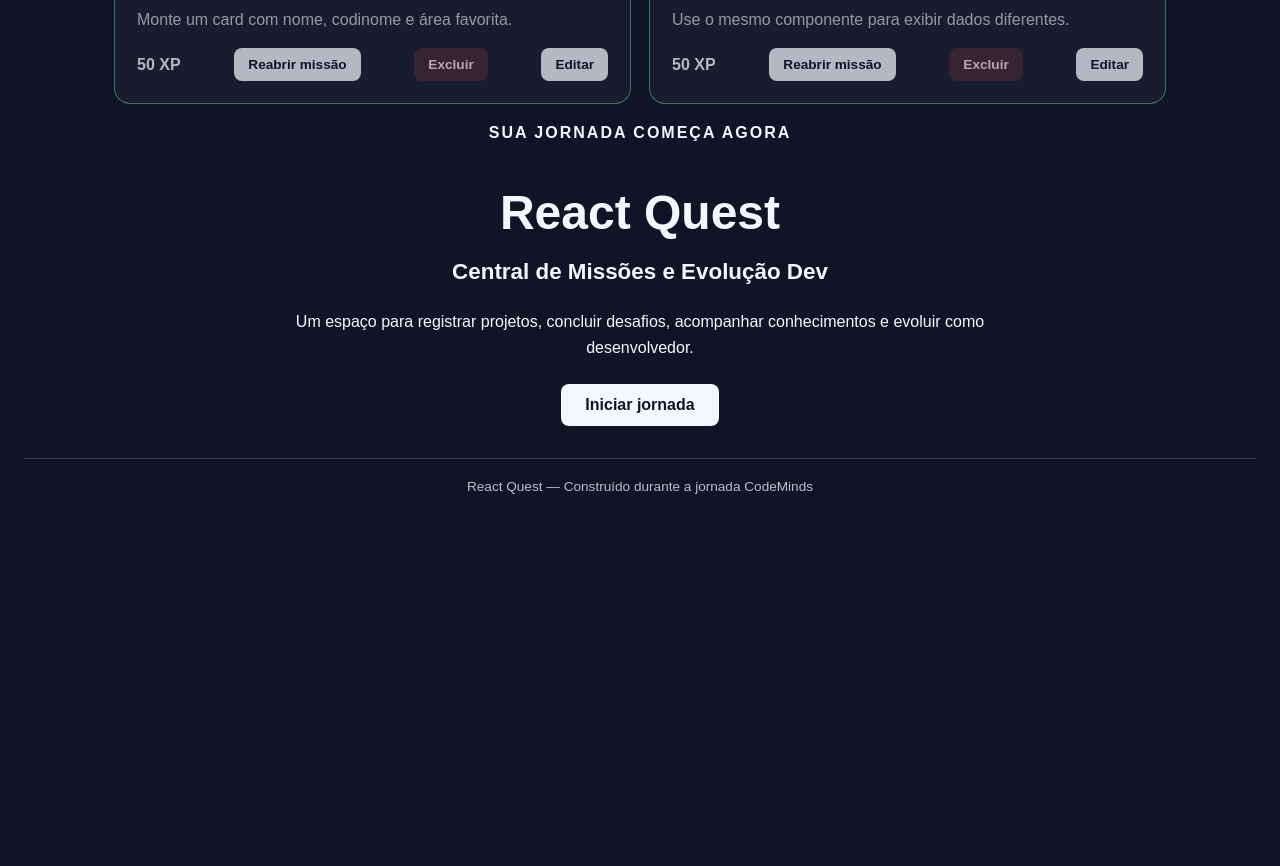
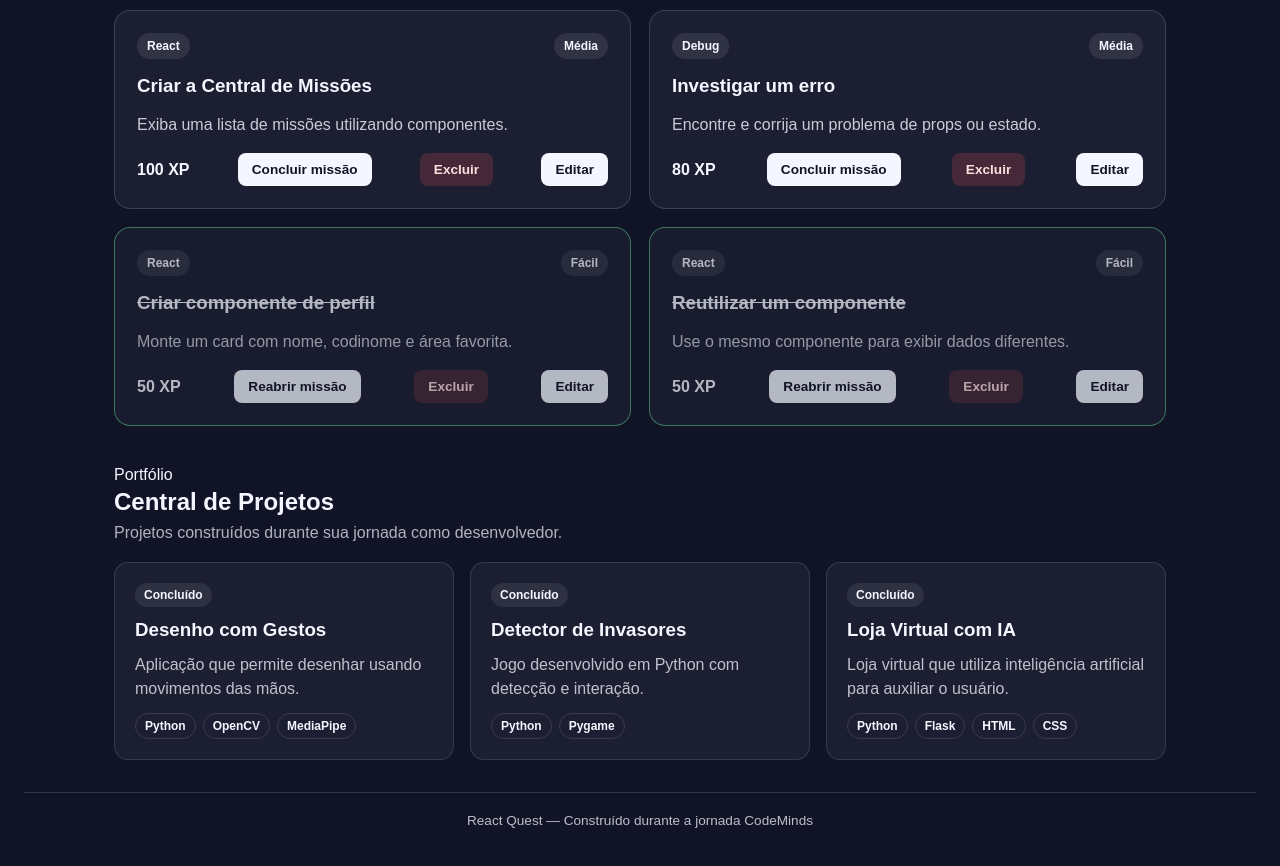
Before and after one commit to profAndreaFranca/React-Quest--Completo, a React (Vite) app: page / in a window 1280 px wide. Shown: the part 1820-2686 px from the top of the page. Before the commit the page ends 2358 px from the top, so only its background shows below. Built offline with nearby package versions, Linux system fonts and the light colour scheme.

Commit message:
feat: inicia central de projetos

```diff
--- a/src/App.css
+++ b/src/App.css
@@ -129,3 +129,26 @@
   font-size: 0.9rem;
   opacity: 0.7;
 }
+
+.projects-section {
+  margin-top: 40px;
+}
+
+.projects-section__header {
+  margin-bottom: 20px;
+}
+
+.projects-section__header h2 {
+  margin: 4px 0 8px;
+}
+
+.projects-section__header p {
+  margin: 0;
+  opacity: 0.7;
+}
+
+.projects-grid {
+  display: grid;
+  grid-template-columns:repeat(auto-fit, minmax(240px, 1fr));
+  gap: 16px;
+}
--- a/src/App.jsx
+++ b/src/App.jsx
@@ -9,6 +9,7 @@ import MissionCard from "./components/MissionCard";
 import MissionForm from "./components/MissionForm";
 import MissionSearch from "./components/MissionSearch";
 import MissionFilters from "./components/MissionFilters";
+import ProjectCard from "./components/ProjectCard";
 
 const initialMissions = [
   {
@@ -46,6 +47,31 @@ const initialMissions = [
     difficulty: "Média",
     xp: 80,
     completed: false,
+  },
+];
+
+const initialProjects = [
+  {
+    id: 1,
+    title: "Desenho com Gestos",
+    description: "Aplicação que permite desenhar usando movimentos das mãos.",
+    technologies: ["Python", "OpenCV", "MediaPipe"],
+    status: "Concluído",
+  },
+  {
+    id: 2,
+    title: "Detector de Invasores",
+    description: "Jogo desenvolvido em Python com detecção e interação.",
+    technologies: ["Python", "Pygame"],
+    status: "Concluído",
+  },
+  {
+    id: 3,
+    title: "Loja Virtual com IA",
+    description:
+      "Loja virtual que utiliza inteligência artificial para auxiliar o usuário.",
+    technologies: ["Python", "Flask", "HTML", "CSS"],
+    status: "Concluído",
   },
 ];
 
@@ -184,28 +210,30 @@ function App() {
     );
   });
 
-  const sortedMissions =
-  [...filteredMissions].sort(
-    (a, b) => {
-      if (sortOrder === "Menor XP") {
-        return a.xp - b.xp; //menor para o maior
-      }
+  const sortedMissions = [...filteredMissions].sort((a, b) => {
+    if (sortOrder === "Menor XP") {
+      return a.xp - b.xp; //menor para o maior
+    }
 
-      return b.xp - a.xp; //maior para o menor
-    }
-  );
-
+    return b.xp - a.xp; //maior para o menor
+  });
 
   return (
     <main className="app">
       <Header />
       <div className="dashboard">
+
+         <Welcome />
+
         <ProfileCard
           name="Andrea"
           codename="CodeMaster"
           favoriteArea="Desenvolvimento Web"
           level="Aprendiz React"
         />
+
+
+
         <section className="summary-section">
           <h2>Resumo da jornada</h2>
 
@@ -285,7 +313,33 @@ function App() {
           </div>
         </section>
 
-        <Welcome />
+        <section className="projects-section">
+          <div className="projects-section__header">
+            <div>
+              <span className="section-eyebrow">Portfólio</span>
+
+              <h2>Central de Projetos</h2>
+
+              <p>
+                Projetos construídos durante sua jornada como desenvolvedor.
+              </p>
+            </div>
+          </div>
+
+          <div className="projects-grid">
+            {initialProjects.map((project) => (
+              <ProjectCard
+                key={project.id}
+                title={project.title}
+                description={project.description}
+                technologies={project.technologies}
+                status={project.status}
+              />
+            ))}
+          </div>
+        </section>
+
+
       </div>
       <Footer />
     </main>
--- /dev/null
+++ b/src/components/ProjectCard.css
@@ -0,0 +1,43 @@
+.project-card {
+  display: flex;
+  flex-direction: column;
+  gap: 12px;
+  padding: 20px;
+  border: 1px solid rgba(255, 255, 255, 0.12);
+  border-radius: 14px;
+  background: rgba(255, 255, 255, 0.05);
+}
+
+.project-card__status {
+  width: fit-content;
+  padding: 5px 9px;
+  border-radius: 999px;
+  background: rgba(255, 255, 255, 0.08);
+  font-size: 0.75rem;
+  font-weight: 700;
+}
+
+.project-card h3 {
+  margin: 0;
+}
+
+.project-card p {
+  margin: 0;
+  line-height: 1.5;
+  opacity: 0.75;
+}
+
+.project-card__technologies {
+  display: flex;
+  flex-wrap: wrap;
+  gap: 7px;
+  margin-top: auto;
+}
+
+.project-card__technology {
+  padding: 5px 9px;
+  border: 1px solid rgba(255, 255, 255, 0.12);
+  border-radius: 999px;
+  font-size: 0.75rem;
+  font-weight: 600;
+}
--- /dev/null
+++ b/src/components/ProjectCard.jsx
@@ -0,0 +1,23 @@
+import "./ProjectCard.css";
+
+function ProjectCard({ title, description, technologies, status }) {
+  return (
+    <article className="project-card">
+      <span className="project-card__status">{status}</span>
+
+      <h3>{title}</h3>
+
+      <p>{description}</p>
+
+      <div className="project-card__technologies">
+        {technologies.map((technology) => (
+          <span key={technology} className="project-card__technology">
+            {technology}
+          </span>
+        ))}
+      </div>
+    </article>
+  );
+}
+
+export default ProjectCard;
```
Also changed, not shown: 1 other file (tests, documents, lock files or other folders).
